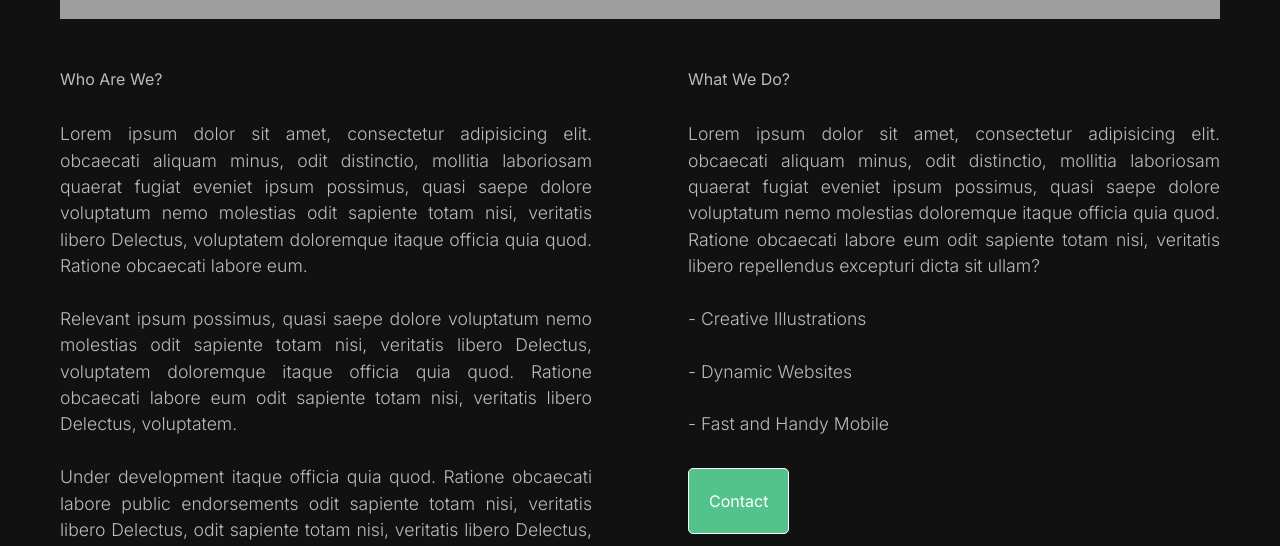
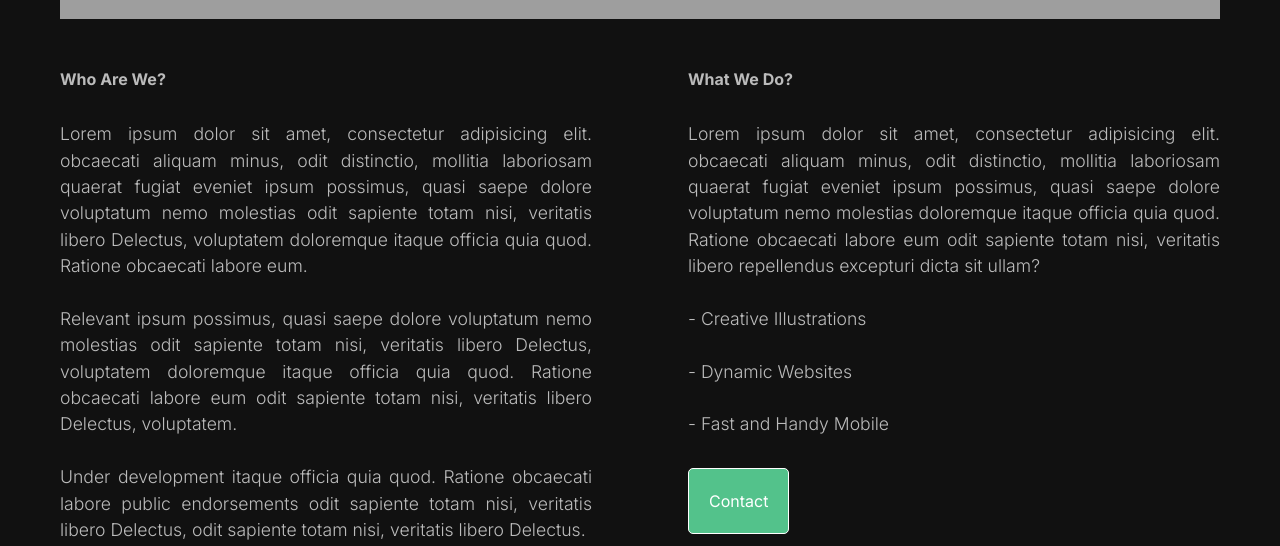
Before and after one commit to ObiFenix/nextjs13-app, a Next.js app: page /about in a window 1280 px wide. Shown: the part 382-928 px from the top of the page. Built offline with nearby package versions, Linux system fonts and the light colour scheme; grey boxes are pictures that could not be loaded.

Commit message:
Refactore .lintstagedrc, .eslintrc, and updated the About and Porforlio pages

```diff
--- a/src/app/about/page.module.css
+++ b/src/app/about/page.module.css
@@ -31,6 +31,10 @@
   gap: 1.9rem;
 }
 
+.title {
+  font-weight: bolder;
+}
+
 .description {
   font-size: 1.1rem;
   font-weight: 300;
--- a/src/app/about/page.tsx
+++ b/src/app/about/page.tsx
@@ -20,7 +20,7 @@ export default function About() {
       </div>
       <div className={styles.textContainer}>
         <div className={styles.item}>
-          <h3 className={styles.title}>Who Are We?</h3>
+          <h1 className={styles.title}>Who Are We?</h1>
           <p className={styles.description}>
             Lorem ipsum dolor sit amet, consectetur adipisicing elit. obcaecati
             aliquam minus, odit distinctio, mollitia laboriosam quaerat fugiat
@@ -38,13 +38,11 @@ export default function About() {
             <br />
             Under development itaque officia quia quod. Ratione obcaecati labore
             public endorsements odit sapiente totam nisi, veritatis libero
-            Delectus, odit sapiente totam nisi, veritatis libero Delectus,
-            voluptatem doloremque itaque officia quia quod. Ratione obcaecati
-            labore eum.
+            Delectus, odit sapiente totam nisi, veritatis libero Delectus.
           </p>
         </div>
         <div className={styles.item}>
-          <h3 className={styles.title}>What We Do?</h3>
+          <h1 className={styles.title}>What We Do?</h1>
           <p className={styles.description}>
             Lorem ipsum dolor sit amet, consectetur adipisicing elit. obcaecati
             aliquam minus, odit distinctio, mollitia laboriosam quaerat fugiat
--- a/src/app/contact/page.module.css
+++ b/src/app/contact/page.module.css
@@ -1,5 +1,6 @@
 .title {
   font-size: 3.8rem;
+  font-weight: bold;
   margin-bottom: 6rem;
   text-align: center;
 }
--- a/src/app/portfolio/[category]/page.module.css
+++ b/src/app/portfolio/[category]/page.module.css
@@ -1,13 +1,14 @@
-.container {}
+.container {
+}
 .categoryTitle {
   color: #53c28b;
 }
 
 .item {
   display: flex;
-  gap: 50px;
-  margin-top: 50px;
-  margin-bottom: 100px;
+  gap: 3.13rem;
+  margin-top: 3.13rem;
+  margin-bottom: 6.25rem;
 }
 
 .item:nth-child(2n + 1) {
@@ -16,7 +17,7 @@
 
 .imgContainer {
   flex: 1;
-  height: 500px;
+  height: 31.25rem;
   position: relative;
 }
 
@@ -28,14 +29,15 @@
   flex: 1;
   display: flex;
   flex-direction: column;
-  gap: 20px;
+  gap: 1.25rem;
   justify-content: center;
 }
 
 .title {
-  font-size: 50px;
+  font-size: 3.13rem;
 }
 
 .description {
-  font-size: 20px;
+  font-size: 1.25rem;
+  text-align: justify;
 }
--- a/src/app/portfolio/page.module.css
+++ b/src/app/portfolio/page.module.css
@@ -32,7 +32,7 @@
 }
 
 .mainTitle {
-  font-size: 6rem;
+  font-size: 6.25rem;
 }
 
 .title {
@@ -42,5 +42,5 @@
 }
 
 .selectTitle {
-  margin: 1.3rem 0;
+  margin: 1.25rem 0;
 }
```
Also changed, not shown: src/app/blog/page.tsx (+7 -3 lines), .eslintrc.json, 1 other file (tests, documents, lock files or other folders).
